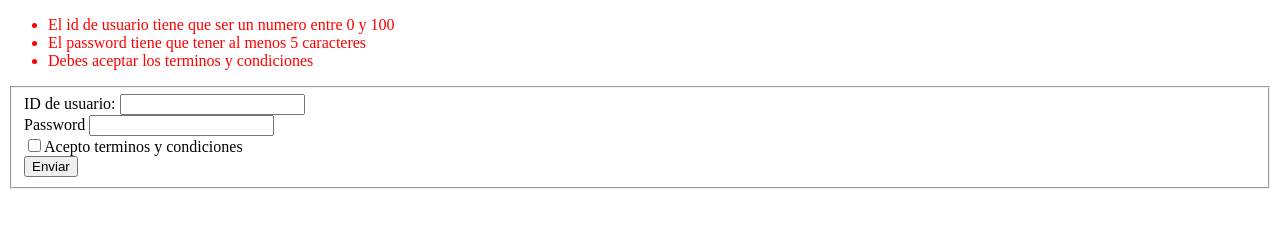
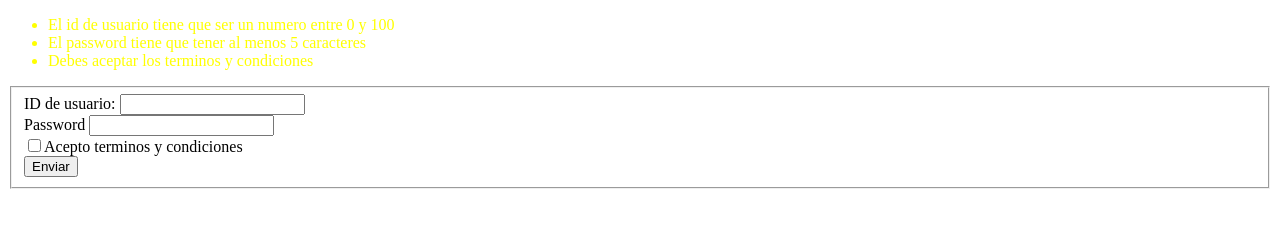
Before and after one commit to gabrielASIR/iawcicd_demo, a plain HTML site: page index.html in a window 1280 px wide. Drawn offline with Linux system fonts and the light colour scheme.

Commit message:
Nuevo Cambio

```diff
--- a/index.html
+++ b/index.html
@@ -9,9 +9,9 @@
 </head>
 <body>
     <ul>
-        <li id="user_msg" style="color:red">El id de usuario tiene que ser un numero entre 0 y 100</li>
-        <li id="pass_msg" style="color:red">El password tiene que tener al menos 5 caracteres</li>
-        <li id="term_msg" style="color:red">Debes aceptar los terminos y condiciones</li>
+        <li id="user_msg" style="color:yellow">El id de usuario tiene que ser un numero entre 0 y 100</li>
+        <li id="pass_msg" style="color:yellow">El password tiene que tener al menos 5 caracteres</li>
+        <li id="term_msg" style="color:yellow">Debes aceptar los terminos y condiciones</li>
     </ul>
 
     <form id="formulario">
```
Also changed, not shown: 1 other file.
